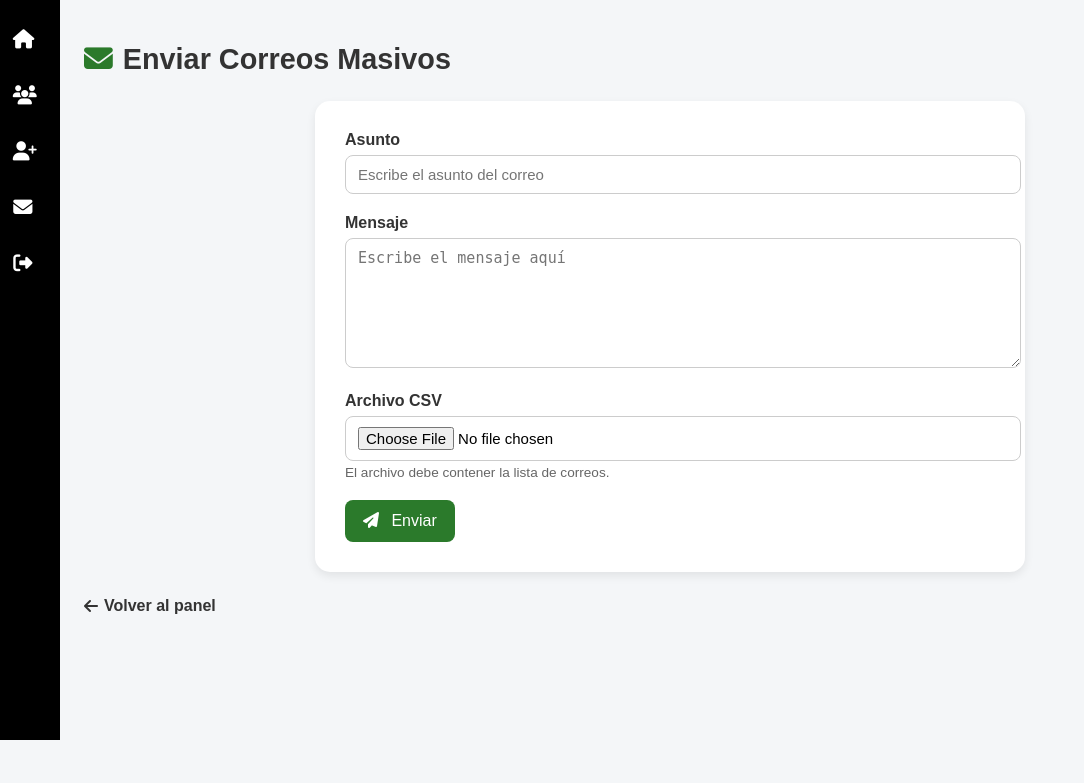
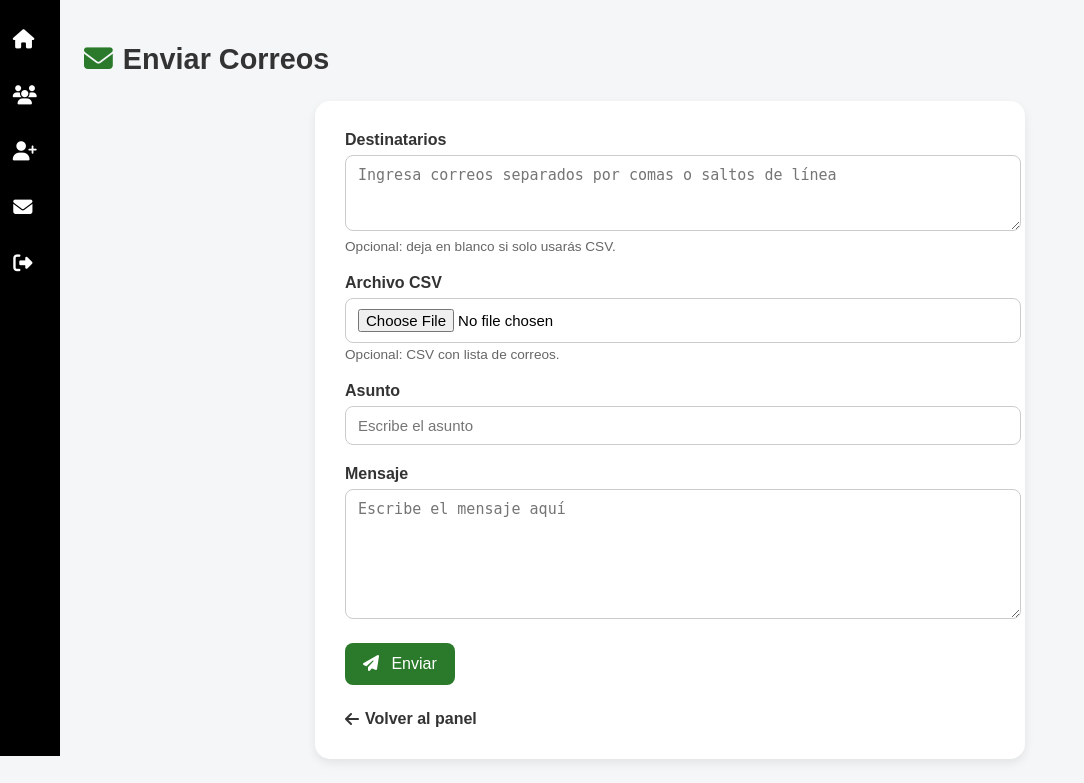
Before and after one commit to pablodavidvega/marketS_sprinngBoot, a Spring app: page /admin/enviarCorreos in a window 1280 px wide. Shown: the part 60-843 px from the top of the page, without its empty margins (0-1084 px from the left). Before the commit the page ends 800 px from the top, so only its background shows below. Run offline with Thymeleaf, Linux system fonts and the light colour scheme; the template is opened without the code that fills it, so the values that code supplies are empty; some of the project's set-up classes (security, data sources, template engines, error pages and the like) are left out, and stand-ins take their place.

Commit message:
Se mejora la funcionalida en el envío de Correos Masivos e Individuales en Spring Boot

```diff
--- a/src/main/resources/templates/admin/enviarCorreos.html
+++ b/src/main/resources/templates/admin/enviarCorreos.html
@@ -27,7 +27,7 @@
                 <a th:href="@{/admin/usuarios/nuevo-admin}"><i class="fas fa-user-plus"></i> <span>Agregar Admin</span></a>
             </li>
             <li th:class="'menu-item ' + (${activePage} == 'enviarCorreos' ? 'active' : '')">
-                <a th:href="@{/admin/enviar-correos}"><i class="fas fa-envelope"></i> <span>Enviar Correos</span></a>
+                <a th:href="@{/admin/enviar-correo}"><i class="fas fa-envelope"></i> <span>Enviar Correos</span></a>
             </li>
             <li>
                 <form th:action="@{/logout}" method="post">
@@ -41,41 +41,53 @@
 
     <!-- Contenido principal -->
     <main class="dashboard-main">
-        <h1><i class="fas fa-envelope"></i> Enviar Correos Masivos</h1>
+        <h1><i class="fas fa-envelope"></i> Enviar Correos</h1>
 
         <div class="cards">
             <div class="card-form">
-                <form th:action="@{/enviar-correo/masivo}" method="post" enctype="multipart/form-data" class="form-correo">
+                <form th:action="@{/enviar-correo/varios}" method="post" enctype="multipart/form-data" class="form-correo">
+
+                    <!-- Destinatarios manuales -->
+                    <div class="form-group">
+                        <label for="destinatarios">Destinatarios</label>
+                        <textarea id="destinatarios" name="destinatarios" rows="3"
+                                  placeholder="Ingresa correos separados por comas o saltos de línea"></textarea>
+                        <small>Opcional: deja en blanco si solo usarás CSV.</small>
+                    </div>
+
+                    <!-- Archivo CSV -->
+                    <div class="form-group">
+                        <label for="archivo">Archivo CSV</label>
+                        <input type="file" id="archivo" name="archivo" accept=".csv">
+                        <small>Opcional: CSV con lista de correos.</small>
+                    </div>
+
+                    <!-- Asunto -->
                     <div class="form-group">
                         <label for="asunto">Asunto</label>
-                        <input type="text" id="asunto" name="asunto" placeholder="Escribe el asunto del correo" required>
+                        <input type="text" id="asunto" name="asunto" placeholder="Escribe el asunto" required>
                     </div>
 
+                    <!-- Mensaje -->
                     <div class="form-group">
                         <label for="mensaje">Mensaje</label>
                         <textarea id="mensaje" name="mensaje" rows="6" placeholder="Escribe el mensaje aquí" required></textarea>
-                    </div>
-
-                    <div class="form-group">
-                        <label for="archivo">Archivo CSV</label>
-                        <input type="file" id="archivo" name="archivo" accept=".csv" required>
-                        <small>El archivo debe contener la lista de correos.</small>
                     </div>
 
                     <button type="submit" class="btn-enviar">
                         <i class="fas fa-paper-plane"></i> Enviar
                     </button>
                 </form>
+                <a th:href="@{/admin/dashboard}" class="btn-volver">
+                    <i class="fas fa-arrow-left"></i> Volver al panel
+                </a>
             </div>
         </div>
 
-        <a th:href="@{/admin/dashboard}" class="btn-volver">
-            <i class="fas fa-arrow-left"></i> Volver al panel
-        </a>
+        <div id="alerta-exito" class="alerta-exito" th:if="${correoEnviado}">
+            <i class="fas fa-check-circle"></i> ¡Correo enviado correctamente!
+        </div>
     </main>
-    <div id="alerta-exito" class="alerta-exito" th:if="${correoEnviado}">
-        <i class="fas fa-check-circle"></i> ¡Correo enviado correctamente!
-    </div>
 </div>
 
 <script>
```
Also changed, not shown: src/main/java/com/example/MarketS/controller/CorreoController.java (+58 -9 lines), src/main/java/com/example/MarketS/service/CorreoService.java (+7 -8 lines).
